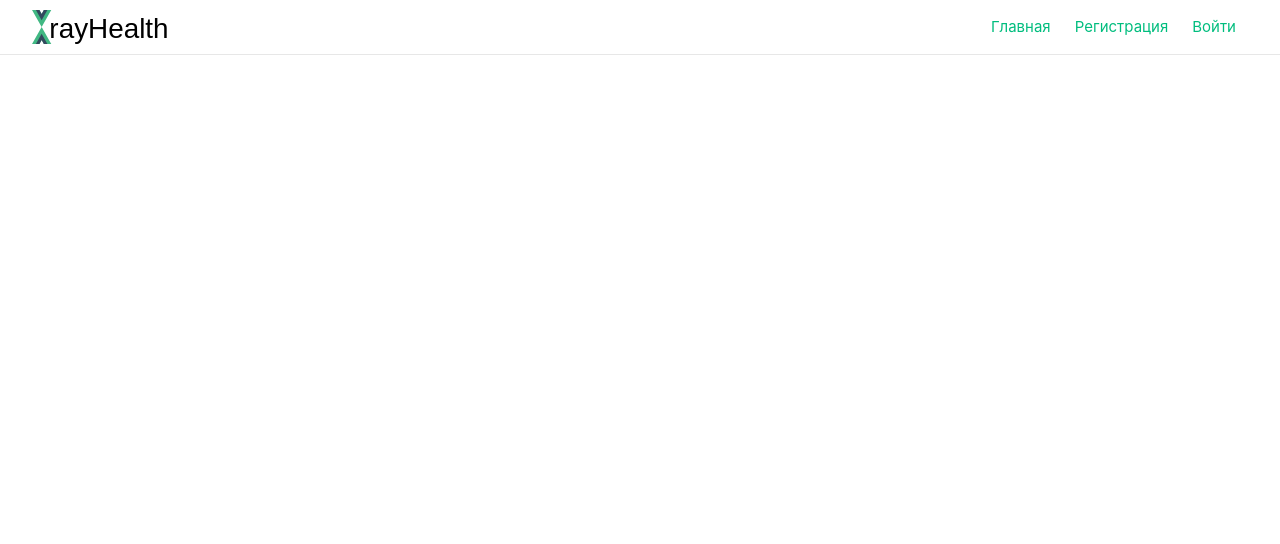
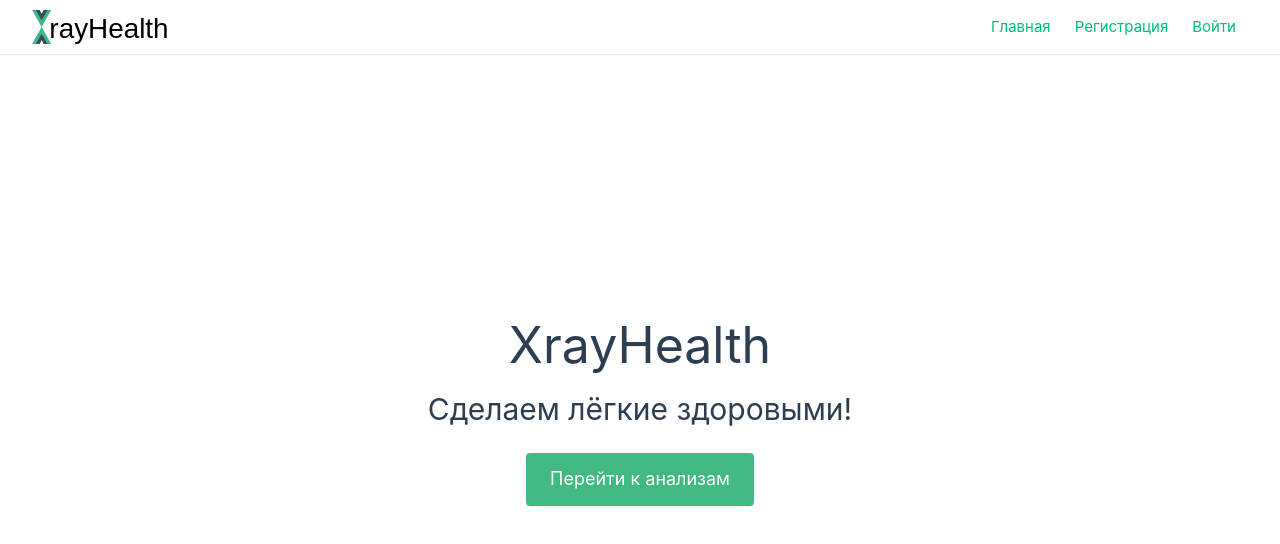
Before and after one commit to nizamovtimur/XRayHealth, a Vue app in the folder frontend/: page / in a window 1280 px wide. Shown: the top 544 px of the page. Built offline with nearby package versions, Linux system fonts and the light colour scheme.

Commit message:
added filtration, dialog with token and some restyleinadysgdasahahahahahahahahahahahahahahahahah

```diff
--- a/frontend/index.html
+++ b/frontend/index.html
@@ -3,7 +3,6 @@
   <head>
     <meta charset="UTF-8">
     <link rel="icon" href="/favicon.ico">
-    <meta name="viewport" content="width=device-width, initial-scale=1.0">
     <title>XrayHealth</title>
   </head>
   <body>
--- a/frontend/src/assets/main.css
+++ b/frontend/src/assets/main.css
@@ -34,3 +34,12 @@ button
     background-color: hsla(160, 100%, 37%, 0.4);
   }
 }
+.submit-button {
+  background-color: var(--vt-c-green);
+  color: white;
+  padding: 12px 24px;
+  border-radius: 4px;
+}
+.submit-button:hover {
+  background-color: #008c49;
+}
--- a/frontend/src/views/AnalyseView.vue
+++ b/frontend/src/views/AnalyseView.vue
@@ -9,8 +9,8 @@ import PatientComponent from "@/components/PatientComponent.vue";
           <input type="text" name="patient_id" v-model="analysisForm.patient_id" class="input-element border-round cool-padding" placeholder="Идентификатор пациента">
           <input type="file" name="image" v-on:change="changeFile" class="input-element" alt="image-input">
           <div class="button-div input-element">
-            <button formmethod="dialog" type="submit" style="background-color: #ff9595" class="cool-padding">Отмена</button>
-            <button @click="onSubmit" class="cool-padding">Создать анализ</button>
+            <button formmethod="dialog" type="submit" style="background-color: var(--vt-c-text-red-light); color: white" class="cool-padding">Отмена</button>
+            <button @click="onSubmit" class="cool-padding submit-button">Создать анализ</button>
           </div>
         </form>
         <hr>
@@ -137,6 +137,8 @@ export default
             this.analysisForm.image = event.target.files[0];
         },
         createAnalysis(analysis) {
+            createModal.close()
+
             new Promise ((resolve, reject) => {
                 axios.post("http://localhost:5000/analyzes/predict", analysis, {headers: {Authorization: "Bearer " + localStorage.getItem('user-token'),}})
                     .then(resp => {
@@ -234,8 +236,12 @@ export default
         justify-content: space-between;
     }
     .big-button {
+        margin: 12px 0;
+        background-color: var(--vt-c-green);
+        color: white;
         padding: 12px 24px;
-        margin: 12px 0;
+        border-radius: 4px;
+        font-size: 18px;
     }
     .border-round {
         border-radius: 2px;
@@ -281,4 +287,7 @@ export default
     .input-element {
         margin: 12px 0;
     }
+    .big-button:hover {
+      background-color: #008c49;
+    }
 </style>
--- a/frontend/src/views/HomeView.vue
+++ b/frontend/src/views/HomeView.vue
@@ -1,30 +1,33 @@
 <template>
-    <p> {{msg.data}}</p>
+    <div class="banner">
+        <h1 class="text">XrayHealth</h1>
+        <h2 class="text">Сделаем лёгкие здоровыми!</h2>
+        <RouterLink to="analyzes" class="button">Перейти к анализам</RouterLink>
+    </div>
 </template>
 
-<script>
-import axios from 'axios'
-
-export default {
-    data() {
-        return {
-            msg: '',
-        }
-    },
-    methods: {
-        getMessage() {
-            const path = "http://localhost:5000/";
-            axios.get(path).then((res) => {
-                this.msg = res.data;
-            })
-        }
-    },
-    created() {
-        this.getMessage();
-    }
+<style>
+.banner {
+  margin: 250px 0;
+  display: grid;
+  align-content: center;
+  justify-items: center;
 }
-</script>
-
-<style>
-
+h1 {
+  font-size: 50px;
+}
+h2 {
+  font-size: 30px;
+  margin-bottom: 20px;
+}
+.button {
+  background-color: var(--vt-c-green);
+  color: white;
+  padding: 12px 24px;
+  border-radius: 4px;
+  font-size: 18px;
+}
+.button:hover {
+  background-color: #008c49;
+}
 </style>
--- a/frontend/src/views/LoginView.vue
+++ b/frontend/src/views/LoginView.vue
@@ -6,8 +6,8 @@ import AuthComponent from "../components/AuthComponent.vue";
     <AuthComponent title="Вход">
         <form id="form" @submit="onSubmit">
             <input class="card-item" name="login"  type="text" v-model="loginForm.login" required placeholder="Email">
-            <input class="card-item" name="password" type="text" v-model="loginForm.password" required placeholder="Пароль">
-            <button class="card-item">Войти</button>
+            <input class="card-item" name="password" type="password" v-model="loginForm.password" required placeholder="Пароль">
+            <button class="card-item submit-button">Войти</button>
         </form>
         <p>{{ message }}</p>
     </AuthComponent>
@@ -76,7 +76,9 @@ form
 {
     display: grid;
 }
-
+input {
+  padding: 12px 12px;
+}
 .card-item
 {
     margin: 5px 0;
--- a/frontend/src/views/RegisterView.vue
+++ b/frontend/src/views/RegisterView.vue
@@ -7,8 +7,8 @@ import AuthComponent from "../components/AuthComponent.vue";
         <form id="form" @submit="onSubmit">
             <input class="card-item" name="name" type="text" v-model="registerForm.name" required placeholder="Имя пользователя">
             <input class="card-item" name="login" type="text" v-model="registerForm.login" required placeholder="Email">
-            <input class="card-item" name="password" type="text" v-model="registerForm.password" required placeholder="Пароль">
-            <button class="card-item">Регистрация</button>
+            <input class="card-item" name="password" type="password" v-model="registerForm.password" required placeholder="Пароль">
+            <button class="card-item submit-button">Регистрация</button>
         </form>
         <p>{{ message }}</p>
     </AuthComponent>
@@ -33,6 +33,9 @@ export default
     methods:{
         register(user){
             axios.post("http://localhost:5000/auth/register", user)
+                .then(resp => {
+                    this.$router.push('/login')
+                })
                 .catch((error) => {
                     this.message = error.response.data.error;
                 });
@@ -61,7 +64,9 @@ form
 {
     display: grid;
 }
-
+input {
+  padding: 12px 12px;
+}
 .card-item
 {
   margin: 5px 0;
```
